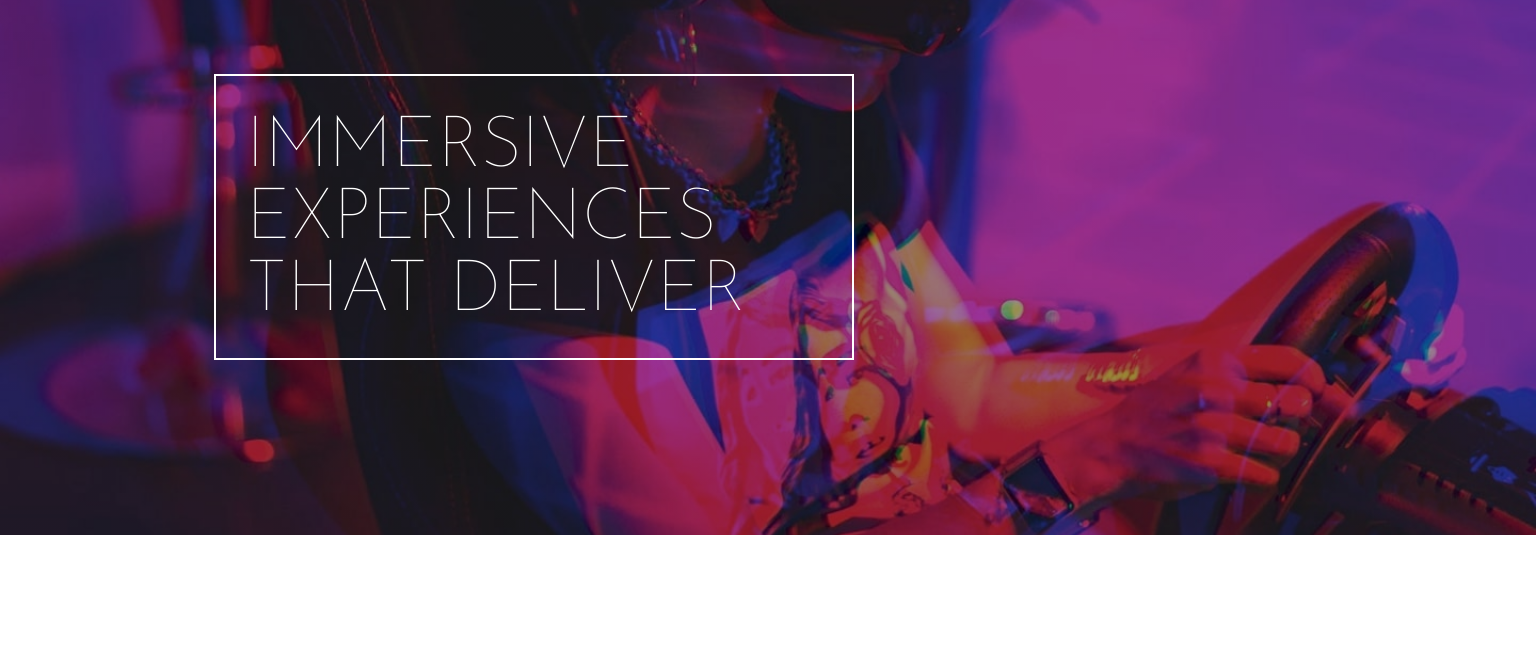
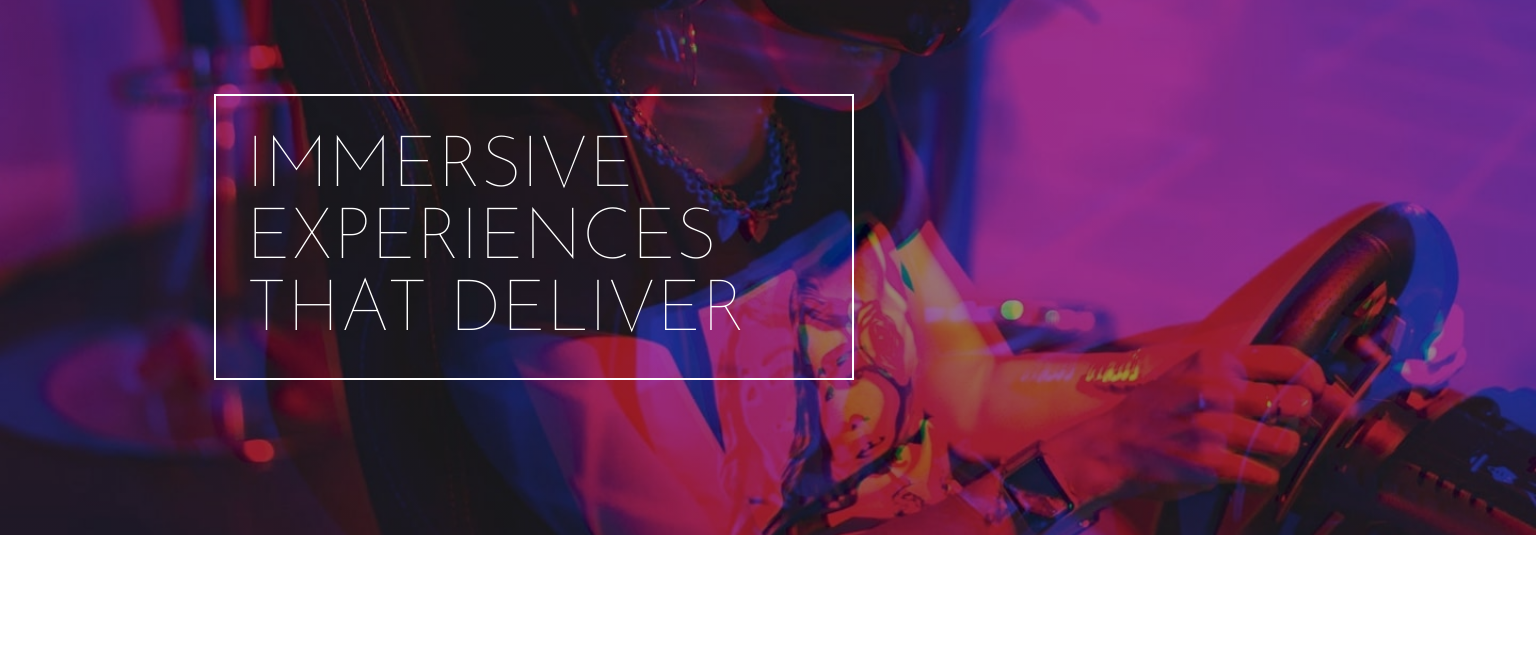
Before and after one commit to leovirgldo/loopstudios, a plain HTML site: page index.html in a window 1536 px wide. Shown: the part 113-784 px from the top of the page. Drawn offline with Linux system fonts and the light colour scheme.

Commit message:
Update style.css

```diff
--- a/css/style.css
+++ b/css/style.css
@@ -558,7 +558,7 @@ footer p {
     width: 1100px;
     margin: 0 auto;
     height: auto;
-    top: 330px;
+    top: 350px;
     padding: 0 0 0 1.5rem;
   }
   div.text-banner .banner-h1{
```
